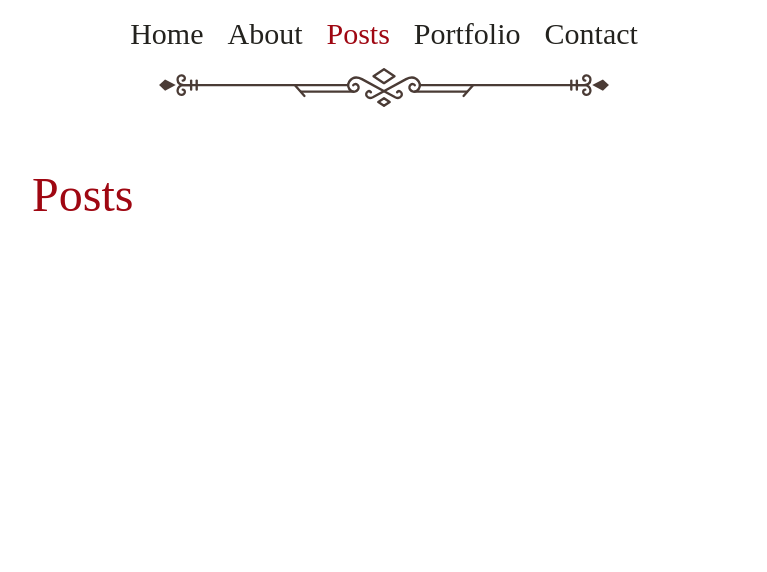
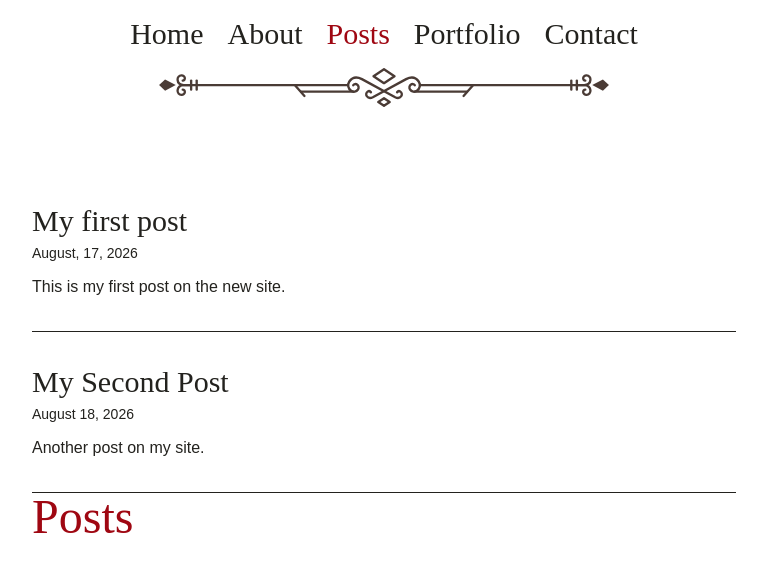
Before and after one commit to branover9000/9000-blog, a Next.js app: page /posts in a window 1280 px wide. Shown: the top 572 px of the page, without its empty margins (256-1023 px from the left). Built offline with nearby package versions, Linux system fonts and the light colour scheme; a web font is replaced by a local one.

Commit message:
Added base post functionality

```diff
--- a/app/page.tsx
+++ b/app/page.tsx
@@ -7,8 +7,8 @@ export default function Home() {
       <Image
         src="/images/skull.png"
         alt="Skull illustration"
-        width={300}
-        height={150}
+        width={200}
+        height={100}
       />
       <h1 className="text-7xl font-cabazon text-red-800">Brandon Marshall</h1>
       <p className="text-6xl font-cabazon">Creative Developer</p>
--- a/app/posts/page.tsx
+++ b/app/posts/page.tsx
@@ -1,6 +1,29 @@
+import PostCard from "@/components/PostCard";
+
 export default function Posts() {
+  const posts = [
+    {
+      id: 1,
+      slug: "my-first-post",
+      title: "My first post",
+      date: "August, 17, 2026",
+      excerpt: "This is my first post on the new site.",
+    },
+    {
+      id: 2,
+      slug: "my-second-post",
+      title: "My Second Post",
+      date: "August 18, 2026",
+      excerpt: "Another post on my site.",
+    },
+  ];
+
   return (
     <section className="w-full max-w-3xl mx-auto px-8 py-16">
+      {posts.map((post) => (
+        <PostCard key={post.id} post={post} />
+      ))}
+
       <h1 className="font-cabazon text-5xl text-red-800">Posts</h1>
     </section>
   );
--- /dev/null
+++ b/components/PostCard.tsx
@@ -0,0 +1,17 @@
+type Post = {
+  id: number;
+  slug: string;
+  title: string;
+  date: string;
+  excerpt: string;
+};
+
+export default function PostCard({ post }: { post: Post }) {
+  return (
+    <article className="mt-8 pb-8 border-b">
+      <h2 className="font-cabazon text-3xl">{post.title}</h2>
+      <p className="text-sm mt-1">{post.date}</p>
+      <p className="mt-3">{post.excerpt}</p>
+    </article>
+  );
+}
```
